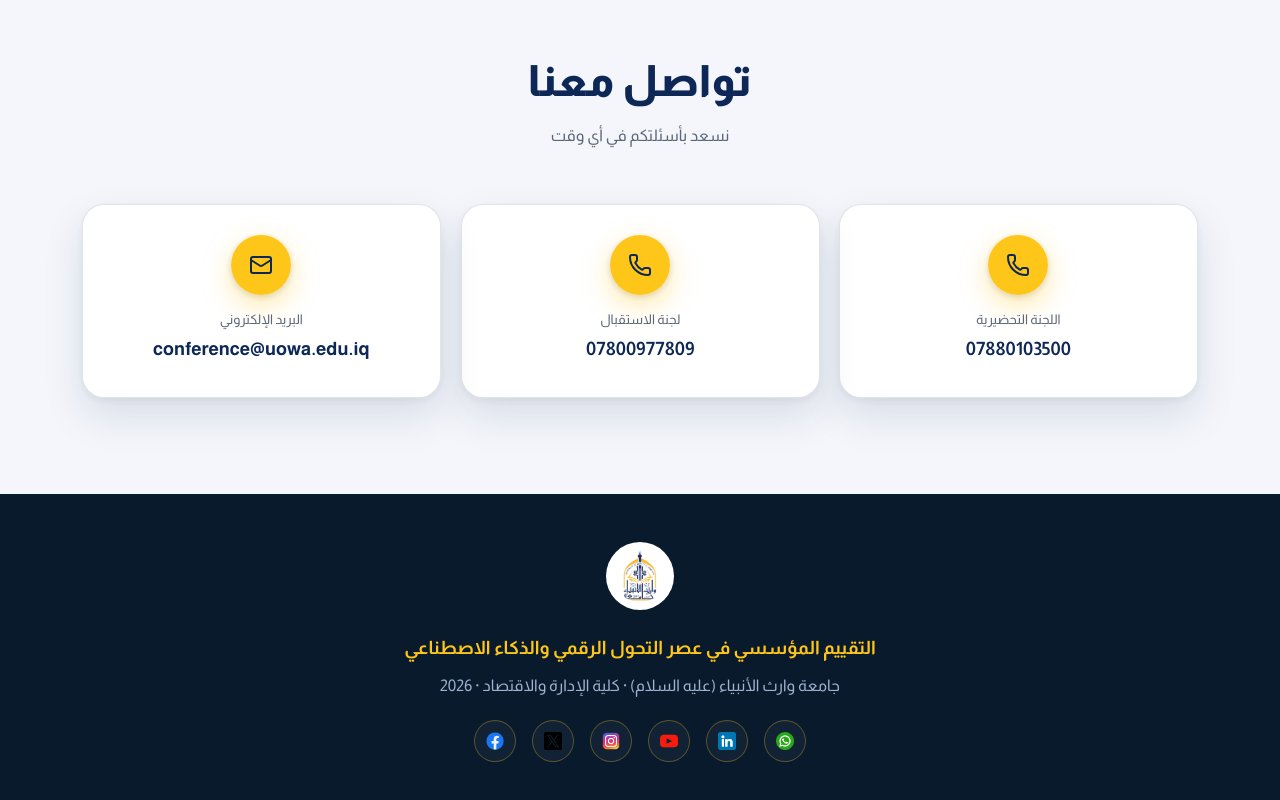
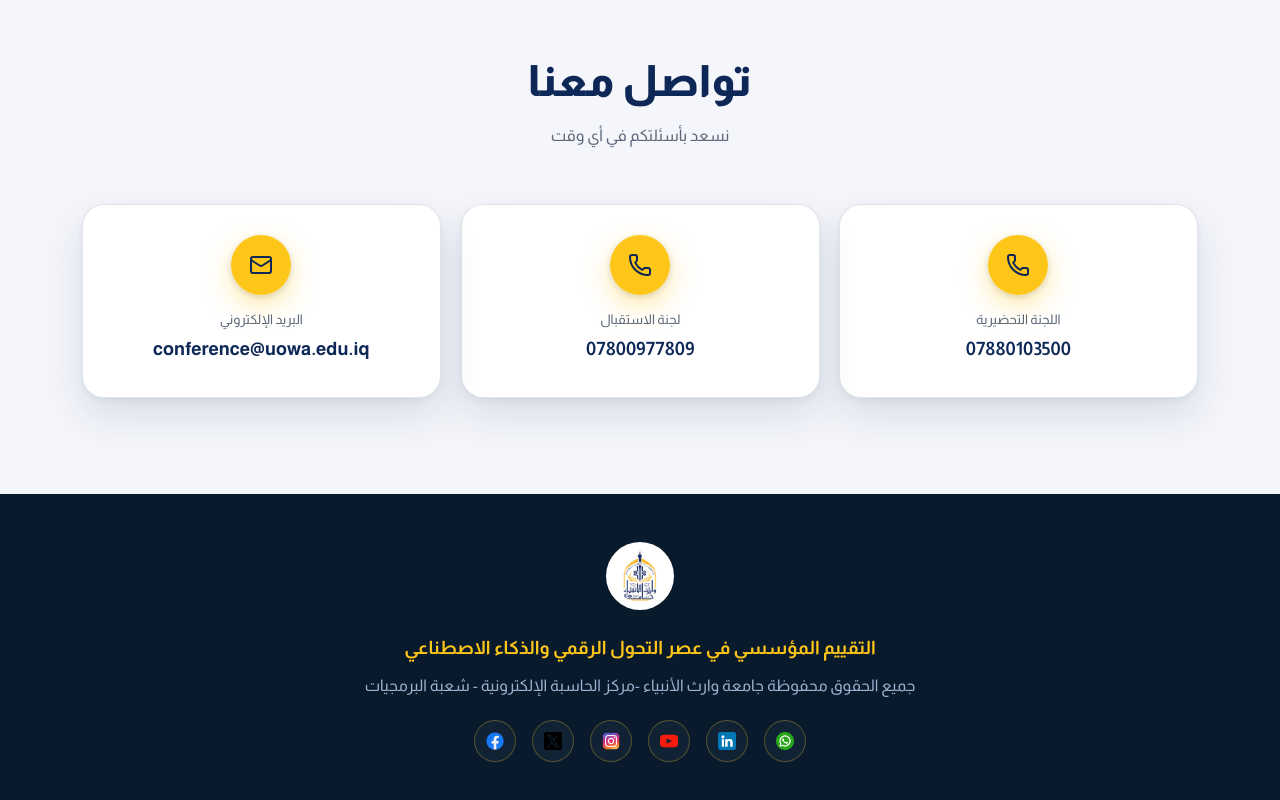
Before and after one commit to sadra-barikbin-uowa/conf-management, a React (Vite) app: page / in a window 1280 px wide. Shown: the part 8187-8987 px from the top of the page. Built offline with nearby package versions, Linux system fonts and the light colour scheme.

Commit message:
Update data.js

```diff
--- a/src/data.js
+++ b/src/data.js
@@ -185,7 +185,7 @@ export const UI = {
   menu: { ar: "القائمة", en: "Menu" },
   top: { ar: "إلى الأعلى", en: "Back to top" },
   footer: {
-    ar: "جامعة وارث الأنبياء (عليه السلام) · كلية الإدارة والاقتصاد · 2026",
+    ar: "جميع الحقوق محفوظة جامعة وارث الأنبياء -مركز الحاسبة الإلكترونية - شعبة البرمجيات",
     en: "University of Warith Al-Anbiyaa · College of Administration & Economics · 2026",
   },
   form: {
```
